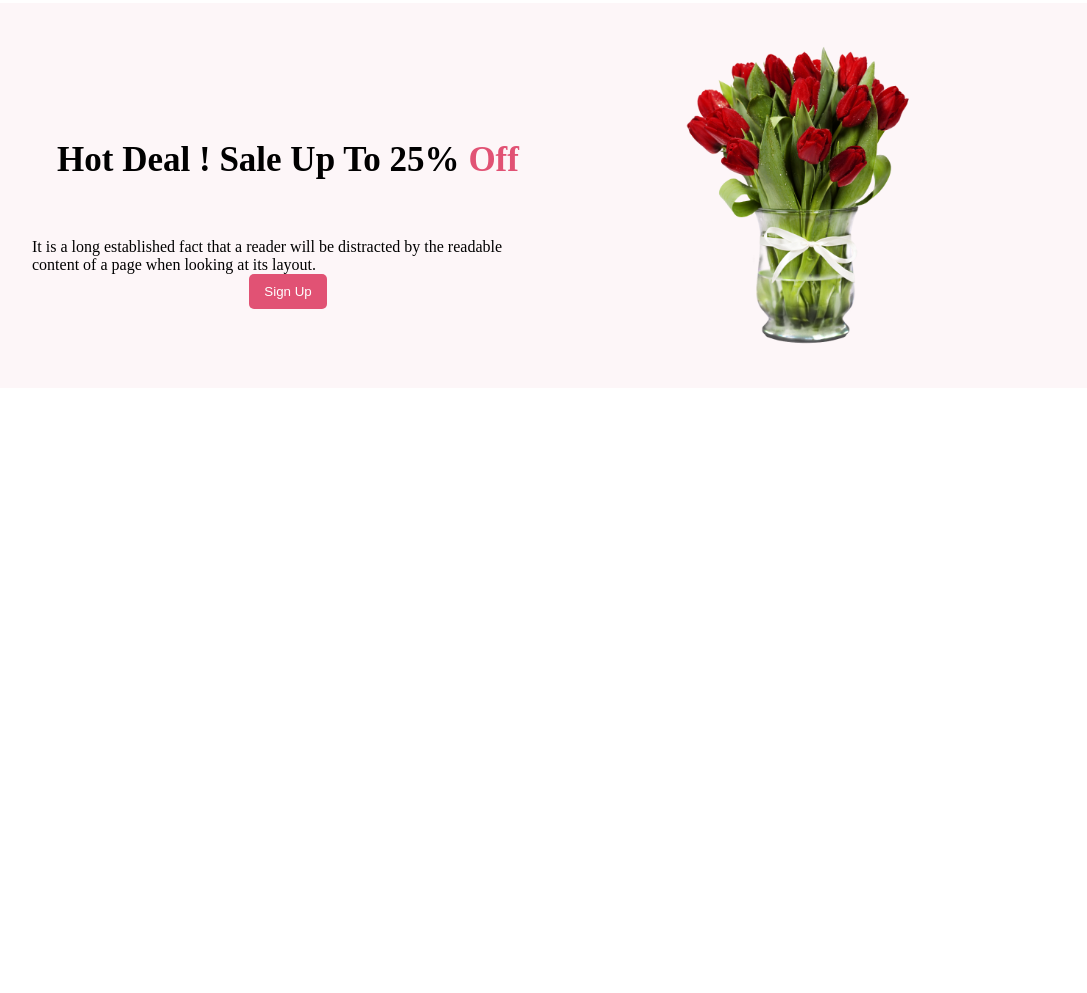
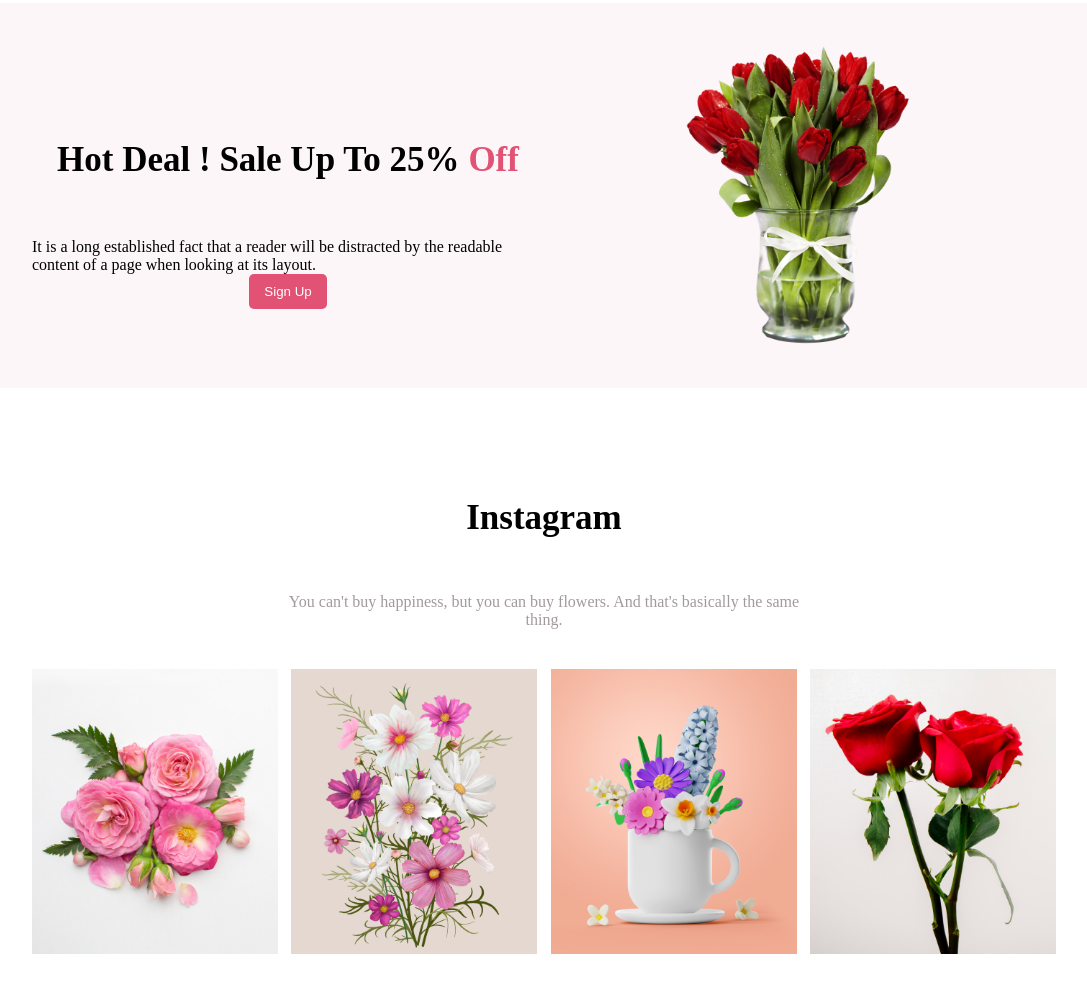
Before and after one commit to devemfarhad/flower-website, a plain HTML site: page index.htm in a window 1280 px wide. Shown: the part 1671-2664 px from the top of the page, without its empty margins (96-1183 px from the left). Before the commit the page ends 2134 px from the top, so only its background shows below. Drawn offline with Linux system fonts and the light colour scheme.

Commit message:
new section added

```diff
--- a/css/style.css
+++ b/css/style.css
@@ -281,3 +281,19 @@ h1 {
 .hot-deal-flower {
     height: 80%;
 }
+
+/*Style for instagram section*/
+.instagram-info {
+    display: flex;
+    flex-direction: column;
+    align-items: center;
+}
+
+.image-container {
+    display: flex;
+    justify-content: space-between;
+}
+
+.image-container img {
+    max-width: 24%;
+}
--- a/index.htm
+++ b/index.htm
@@ -92,5 +92,23 @@
 
     <!-- Deal Section start -->
 
+    <!-- Instagram Section Start-->
+
+    <section class="instagram w-80 mx-2" id="instagram">
+        <div class="instagram-info mx-1">
+            <h3 class="fs-45px">Instagram</h3>
+            <p class="text-secondary text-align-center w-50 mx-1">You can't buy happiness, but you can buy flowers. And that's basically the same thing.</p>
+        </div>
+        <div class="image-container">
+            <img src="./assets/img/Insta01.png" alt="">
+            <img src="./assets/img/Insta02.png" alt="">
+            <img src="./assets/img/Insta03.png" alt="">
+            <img src="./assets/img/Insta04.png" alt="">
+        </div>
+    </section>
+
+    <!-- Instagram Section End-->
+
+
 </body>
 </html>
```
Also changed, not shown: assets/img/Insta01.png (added), assets/img/Insta02.png (added), assets/img/Insta03.png (added), assets/img/Insta04.png (added).
